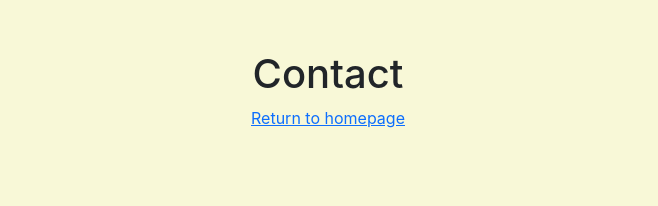
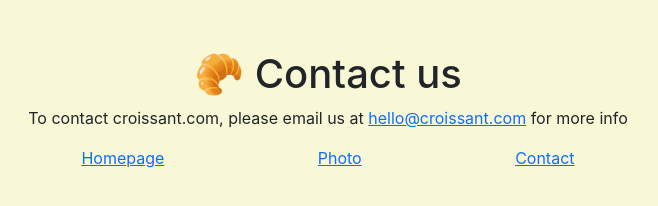
Before and after one commit to jwam-create/croissant-challenge, a plain HTML site: page contact.html in a window 1280 px wide. Shown: the whole page, without its empty margins (312-970 px from the left). Drawn offline with nearby package versions, Linux system fonts and the light colour scheme.

Commit message:
Added text, links and styling to contact page

```diff
--- a/contact.html
+++ b/contact.html
@@ -15,7 +15,16 @@
 		<title>Contact</title>
 	</head>
 	<body>
-		<h1>Contact</h1>
-		<a href="/">Return to homepage</a>
+		<h1>🥐 Contact us</h1>
+		<p>
+			To contact croissant.com, please email us at
+			<a href="mailto:/hello@croissant.com">hello@croissant.com</a> for more
+			info
+		</p>
+		<div class="homepage-links mt-3">
+			<a href="/">Homepage</a>
+			<a href="/photo.html">Photo</a>
+			<a href="/contact.html">Contact</a>
+		</div>
 	</body>
 </html>
```
